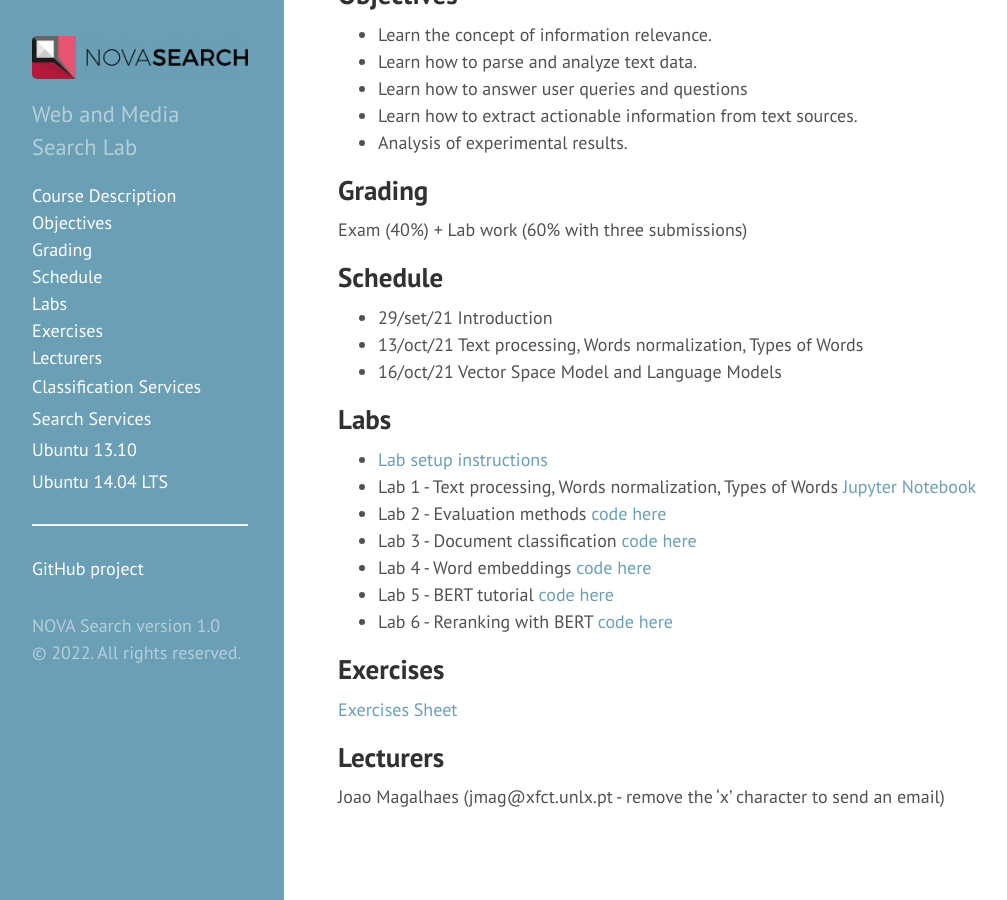
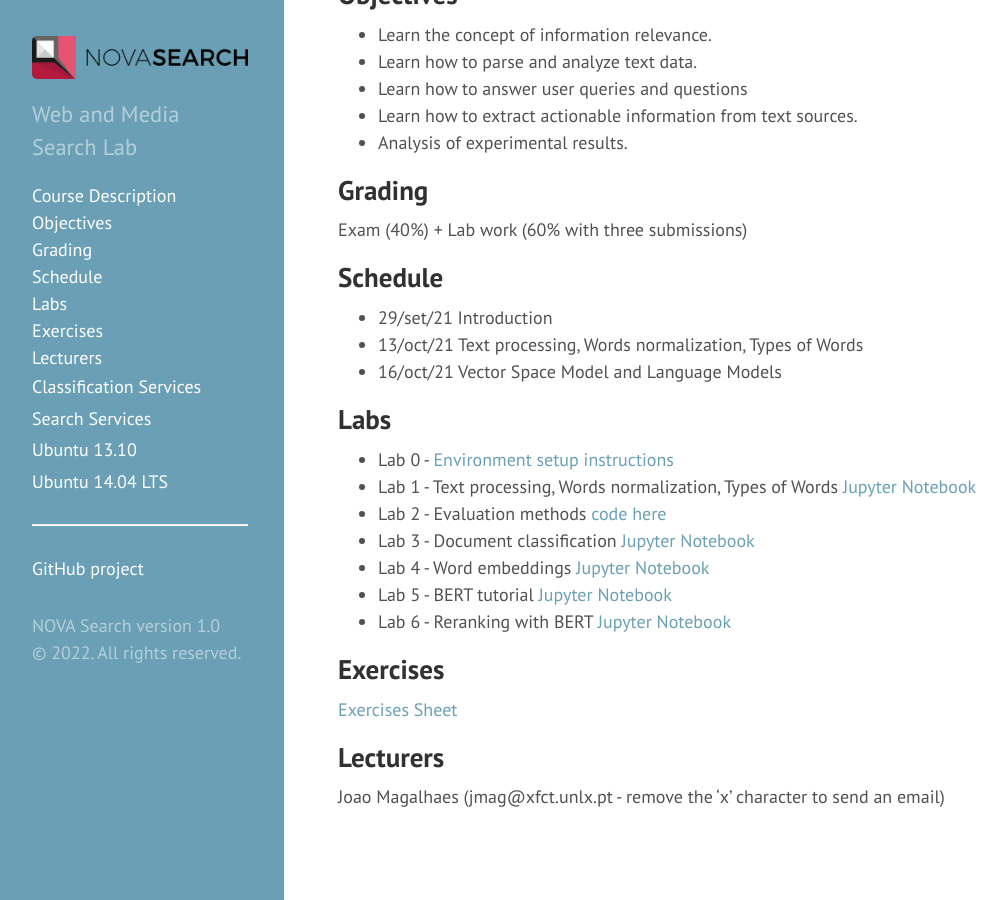
Before and after one commit to novasearch/wiki.novasearch.org, a Jekyll site: the page built from wiki/IR_NLP_2021.md, in a window 1280 px wide and 900 px high, scrolled down 560 px. Shown: the whole window, without its empty margins (4-1011 px from the left). Built offline with Jekyll 4.4.1, drawn with Linux system fonts in a browser that asks for light colours.

Commit message:
Update IR_NLP_2021.md

```diff
--- a/wiki/IR_NLP_2021.md
+++ b/wiki/IR_NLP_2021.md
@@ -27,13 +27,13 @@ Exam (40%) + Lab work (60% with three submissions)
 - 16/oct/21	Vector Space Model and Language Models
 
 ## Labs
- - [Lab setup instructions](/wiki/IR_NLP_lab_setup)
+ - Lab 0 - [Environment setup instructions](/wiki/IR_NLP_lab_setup)
  - Lab 1 - Text processing, Words normalization, Types of Words [Jupyter Notebook](/assets/files/2021labs/basic_text_processing.ipynb)
  - Lab 2 - Evaluation methods [code here](/assets/files/2021labs/eval.zip)
- - Lab 3 - Document classification [code here](/assets/files/2021labs/Sentiment_classification_scikit_learn.ipynb)
- - Lab 4 - Word embeddings [code here](/assets/files/2021labs/word_embeddings.ipynb)
- - Lab 5 - BERT tutorial [code here](/assets/files/2021labs/bert_tutorial.ipynb)
- - Lab 6 - Reranking with BERT [code here](/assets/files/2021labs/bert_reranking.ipynb)
+ - Lab 3 - Document classification [Jupyter Notebook](/assets/files/2021labs/Sentiment_classification_scikit_learn.ipynb)
+ - Lab 4 - Word embeddings [Jupyter Notebook](/assets/files/2021labs/word_embeddings.ipynb)
+ - Lab 5 - BERT tutorial [Jupyter Notebook](/assets/files/2021labs/bert_tutorial.ipynb)
+ - Lab 6 - Reranking with BERT [Jupyter Notebook](/assets/files/2021labs/bert_reranking.ipynb)
 
 ## Exercises
 [Exercises Sheet](/assets/files/Exercises.pdf)
```
